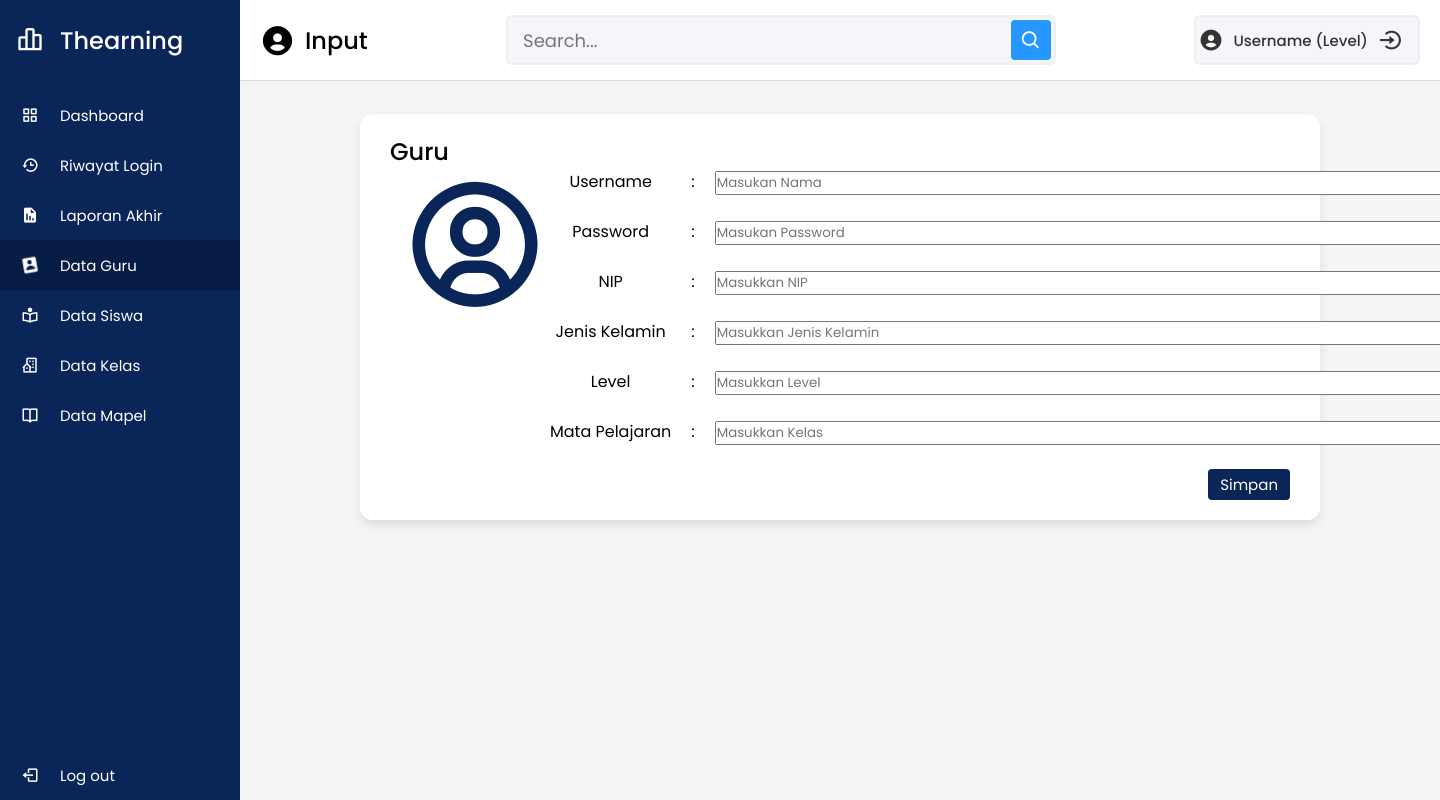
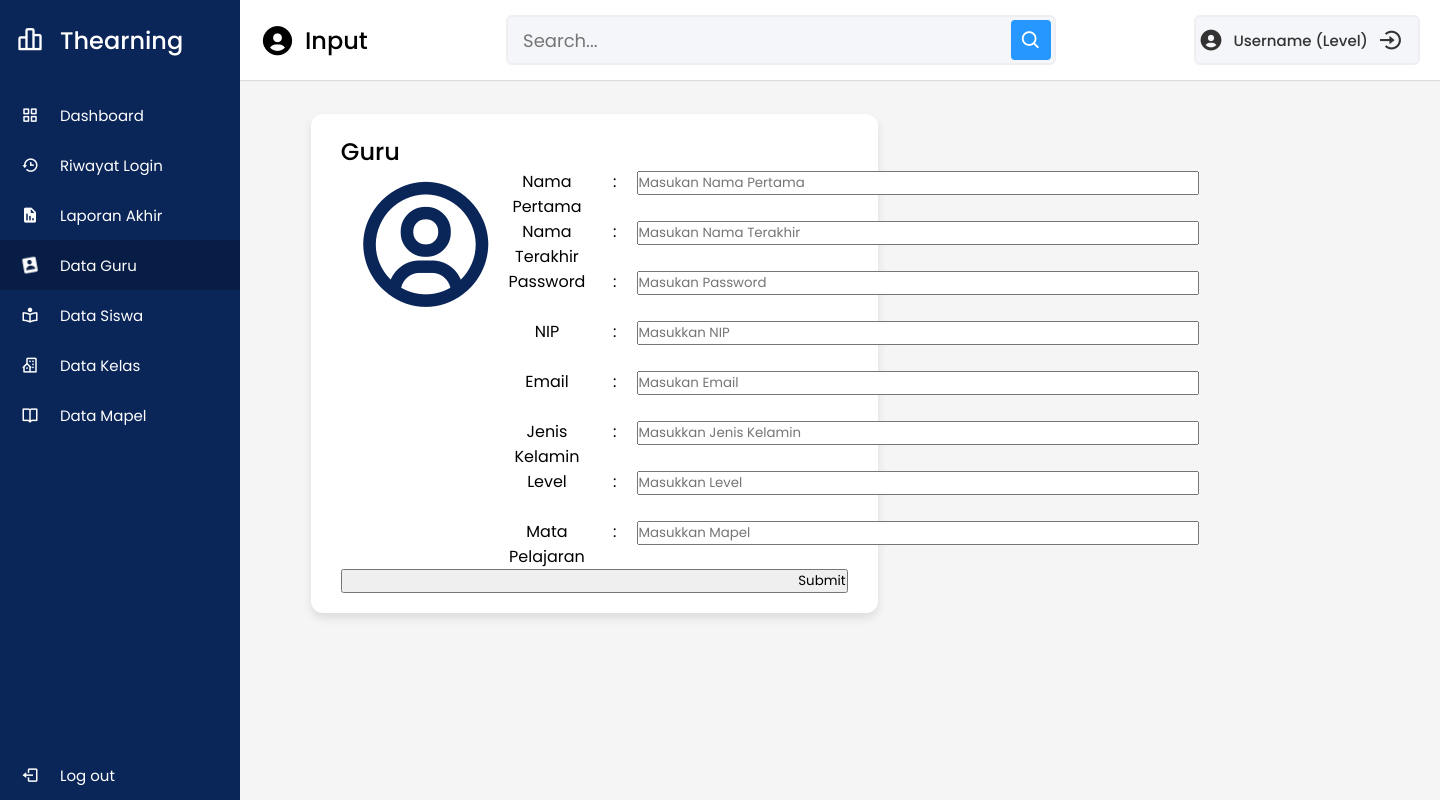
Before and after one commit to 13ers/thearning-recap, a Django app: page /teacher/add in a window 1440 px wide. Run offline with Django 4.2, Linux system fonts and the light colour scheme; the visitor is signed in with stand-in values (Sample User, id 1).

Commit message:
Implement teacher creation view

```diff
--- a/dashboard/views.py
+++ b/dashboard/views.py
@@ -6,7 +6,7 @@
 from django.urls import reverse
 
 from users.models import ThearningUser
-from users.models import Student
+from users.models import Student, Teacher
 
 def dashboard_view(request):
 
@@ -37,19 +37,29 @@
 def add_teacher_view(request):
     get = request.POST.get
     if request.method == "POST":
-        username = get('username')
+        uid = get('nip')
+        first_name = get('first_name')
+        last_name = get('last_name')
         password = get('password')
-        uid = get('uid')
+        email = get('email')
         gender = get('gender')
-        level = get('level')
+        status = get('level')
         course = get('course')
 
-        User.objects.create_user(
+        user = ThearningUser.objects.create(
+            uid=uid,
+            first_name=first_name,
+            last_name=last_name,
+            email=email,
+            password=password,
+            gender=gender,
+            status=status,
+        )
 
-        )
-        ThearningUser.objects.create(
+        teacher = Teacher.objects.create(user=user, course_id=course)
 
-        )
+        user.save()
+        teacher.save()
 
     return render(request, "addTeacher.html")
 
--- a/templates/addTeacher.html
+++ b/templates/addTeacher.html
@@ -89,6 +89,8 @@
 
       <div class="home-content">
         <div class="update-boxes2" data-aos="fade-right">
+            <form action="{% url 'addteacher' %}" method="POST">
+                            {% csrf_token %}
           <div class="recent-update box">
             <div class="title">Guru</div>
             <div class="update-details">
@@ -101,9 +103,11 @@
                 </li>
               </ul>
               <ul class="details">
-                <li class="topic">Username</li>
+                <li class="topic">Nama Pertama</li>
+                <li class="topic">Nama Terakhir</li>
                 <li class="topic">Password</li>
                 <li class="topic">NIP</li>
+                <li class="topic">Email</li>
                 <li class="topic">Jenis Kelamin</li>
                 <li class="topic">Level</li>
                 <li class="topic">Mata Pelajaran</li>
@@ -115,14 +119,24 @@
                 <li>:</li>
                 <li>:</li>
                 <li>:</li>
+                <li>:</li>
+                <li>:</li>
               </ul>
               <ul class="details">
                 <li>
                   <input
                     type="text"
-                    name="username"
+                    name="first_name"
                     id="username"
-                    placeholder="Masukan Nama"
+                    placeholder="Masukan Nama Pertama"
+                  />
+                </li>
+                  <li>
+                  <input
+                    type="text"
+                    name="last_name"
+                    id="username"
+                    placeholder="Masukan Nama Terakhir"
                   />
                 </li>
                 <li>
@@ -141,6 +155,14 @@
                     placeholder="Masukkan NIP"
                   />
                 </li>
+                  <li>
+                  <input
+                    type="email"
+                    name="email"
+                    id="email"
+                    placeholder="Masukan Email"
+                  />
+                </li>
                 <li>
                   <input
                     type="text"
@@ -157,23 +179,20 @@
                     placeholder="Masukkan Level"
                   />
                 </li>
-                <li>
+                  <li>
                   <input
                     type="text"
-                    name="class"
-                    id="class"
-                    placeholder="Masukkan Kelas"
+                    name="course"
+                    id="course"
+                    placeholder="Masukkan Mapel"
                   />
                 </li>
               </ul>
             </div>
-            <div class="button">
-              <a
-                href="teacher.html"
-                onClick="alert('Data Guru Berhasil Ditambahkan')"
-                >Simpan</a
-              >
-            </div>
+            <button class="button" type="submit">
+                <p>Submit</p>
+            </button>
+          </form>
           </div>
         </div>
       </div>
@@ -189,17 +208,17 @@
         } else sidebarBtn.classList.replace("bx-menu-alt-right", "bx-menu");
       };
 
-      function confirmation() {
-        var ask = confirm("Apakah Anda Yakin ?");
-
-        if (ask === true) {
-          window.location = "login.html";
-        } else {
-        }
-      }
-      function move(url) {
-        window.location = url;
-      }
+      {#function confirmation() {#}
+      {#  var ask = confirm("Apakah Anda Yakin ?");#}
+      {##}
+      {#  if (ask === true) {#}
+      {#    window.location = "login.html";#}
+      {#  } else {#}
+      {#  }#}
+      {#}#}
+      {#function move(url) {#}
+      {#  window.location = url;#}
+      {#}#}
     </script>
     <script src="https://unpkg.com/aos@next/dist/aos.js"></script>
     <script>
--- a/templates/base/base.html
+++ b/templates/base/base.html
@@ -20,7 +20,7 @@
         <span class="logo_name">Thearning</span>
       </div>
       <ul class="nav-links">
-          {% if user_info.status == "admin" %}
+          {% if user_info.is_admin %}
         <li>
           <a href="#" class="active">
             <i class="bx bx-grid-alt bx-tada"></i>
@@ -69,7 +69,7 @@
             <span class="links_name">Log out</span>
           </a>
         </li>
-          {% elif user_info.status == "teacher" %}
+          {% elif user_info.is_teacher %}
               <li>
           <a href="#" class="active">
             <i class="bx bx-grid-alt bx-tada"></i>
@@ -106,7 +106,7 @@
             <span class="links_name">Log out</span>
           </a>
         </li>
-          {% elif user_info.status == "homeroom" %}
+          {% elif user_info.is_homeroom %}
               <li>
           <a href="../teacher/user.html">
             <i class="bx bx-grid-alt"></i>
--- a/users/models.py
+++ b/users/models.py
@@ -32,6 +32,10 @@
     def is_admin(self):
         return self.status == "admin"
 
+    @property
+    def is_homeroom(self):
+        return self.status == "homeroom"
+
 
     def __str__(self):
         return self.uid
@@ -40,6 +44,9 @@
 class Course(models.Model):
     course_id = models.IntegerField(unique=True, auto_created=True)
     name = models.CharField(max_length=255)
+
+    def __str__(self):
+        return f"{self.name} | {self.course_id}"
 
 
 class Class(models.Model):
@@ -60,12 +67,21 @@
     user = models.ForeignKey(ThearningUser, on_delete=models.PROTECT)
     course = models.ForeignKey(Course, on_delete=models.PROTECT)
 
+    def __str__(self):
+        return f"{self.user.first_name} | {self.user.uid}"
+
 
 class Homeroom(models.Model):
     classroom = models.ForeignKey(Class, on_delete=models.PROTECT)
     user = models.ForeignKey(Teacher, on_delete=models.PROTECT)
 
+    def __str__(self):
+        return f"{self.user.user.first_name} | {self.user.user.uid}"
+
 
 class Student(models.Model):
     classroom = models.ForeignKey(Class, on_delete=models.PROTECT)
     name = models.CharField(max_length=255)
+
+    def __str__(self):
+        return f"{self.name} | {self.classroom}"
```
